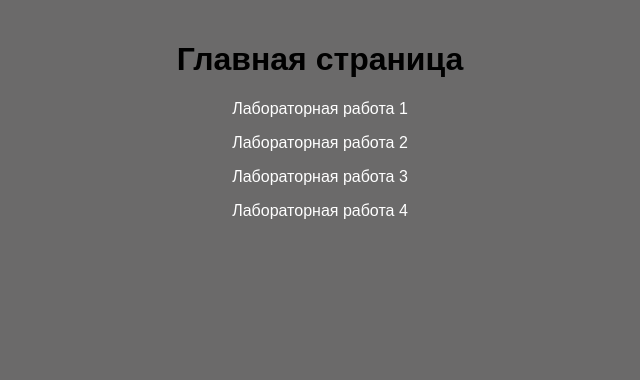
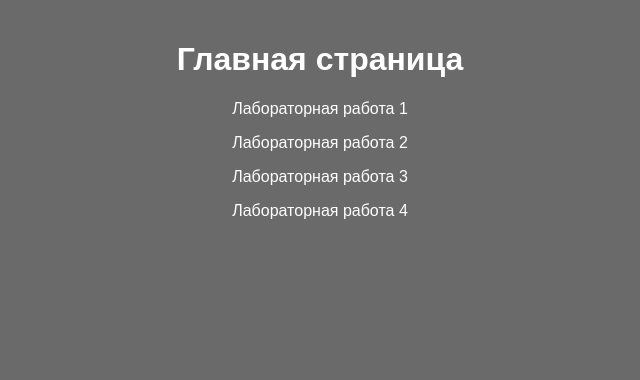
Before and after one commit to KicenkoAnastasia/Web-labs2, a Flask app: page / in a window 1280 px wide. Shown: the part 40-420 px from the top of the page, without its empty margins (320-960 px from the left). Run offline with Flask 3, Linux system fonts and the light colour scheme.

```diff
--- a/templates/index.html
+++ b/templates/index.html
@@ -3,7 +3,7 @@
 {% block title %}Главная{% endblock %}
 
 {% block content %}
-    <h1>Главная страница</h1>
+    <h1 style="color:white">Главная страница</h1>
     <ul>
         <a href="/lab1">Лабораторная работа 1</a>
     </ul>
```
